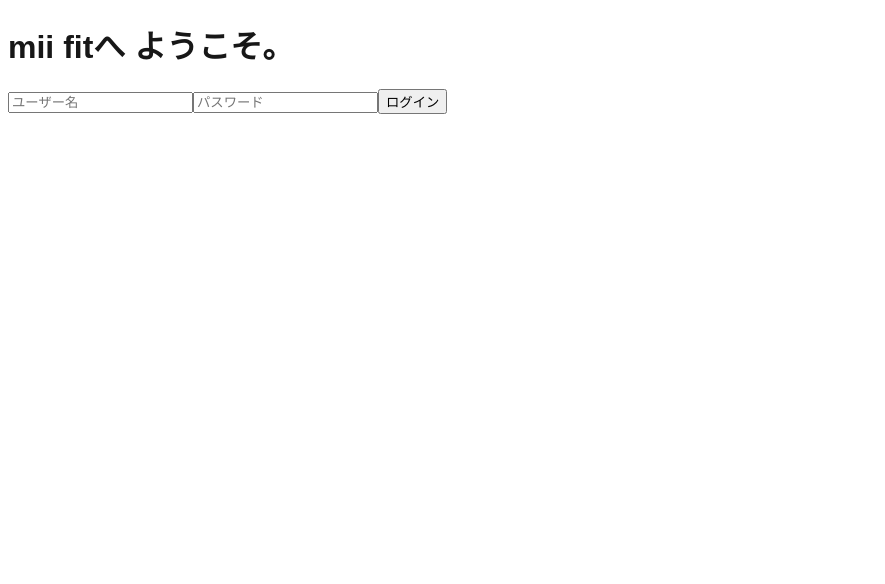
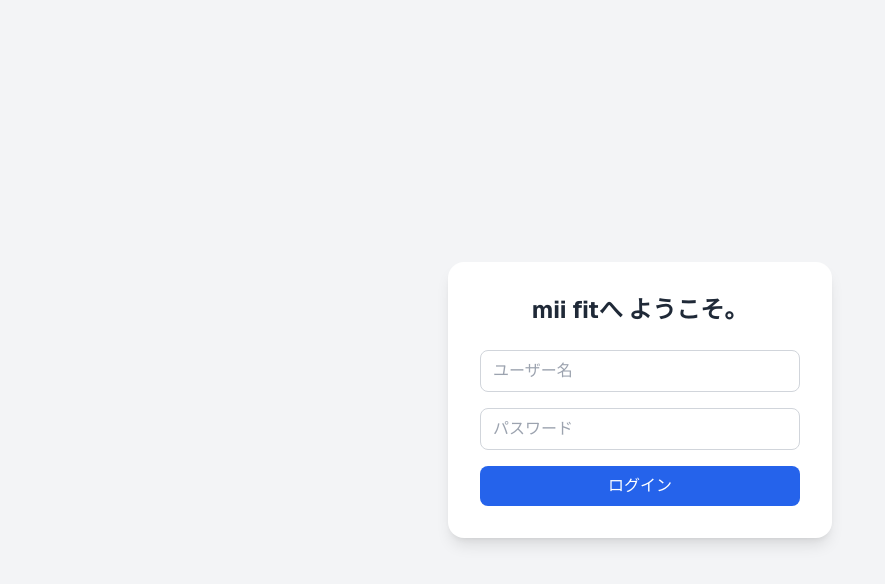
Before and after one commit to yuasakoki/michela, a Next.js app in the folder frontend/: page / in a window 1280 px wide. Shown: the top 584 px of the page, without its empty margins (0-885 px from the left). Built offline with nearby package versions, Linux system fonts and the light colour scheme.

Commit message:
レイアウトの変更

```diff
--- a/frontend/next.config.ts
+++ b/frontend/next.config.ts
@@ -3,6 +3,7 @@
 const nextConfig: NextConfig = {
   /* config options here */
   reactCompiler: true,
+  devIndicators: false,
 };
 
 export default nextConfig;
--- a/frontend/src/app/globals.css
+++ b/frontend/src/app/globals.css
@@ -1,19 +1,13 @@
+@tailwind base;
+@tailwind components;
+@tailwind utilities;
+
 /* @import "tailwindcss";*/
-/* @tailwind base;
-@tailwind components;
-@tailwind utilities;  */
 
 
 :root {
   --background: #ffffff;
   --foreground: #171717;
-}
-
-@theme inline {
-  --color-background: var(--background);
-  --color-foreground: var(--foreground);
-  --font-sans: var(--font-geist-sans);
-  --font-mono: var(--font-geist-mono);
 }
 
 @media (prefers-color-scheme: dark) {
@@ -24,7 +18,5 @@
 }
 
 body {
-  background: var(--background);
-  color: var(--foreground);
-  font-family: Arial, Helvetica, sans-serif;
+  font-family: var(--font-geist-sans), sans-serif;
 }
--- a/frontend/tailwind.config.js
+++ b/frontend/tailwind.config.js
@@ -3,6 +3,7 @@
   content: [
     "./src/pages/**/*.{js,ts,jsx,tsx,mdx}",
     "./src/components/**/*.{js,ts,jsx,tsx,mdx}",
+    "./src/app/**/*.{js,ts,jsx,tsx,mdx}",
   ],
   theme: {
     extend: {},
```
